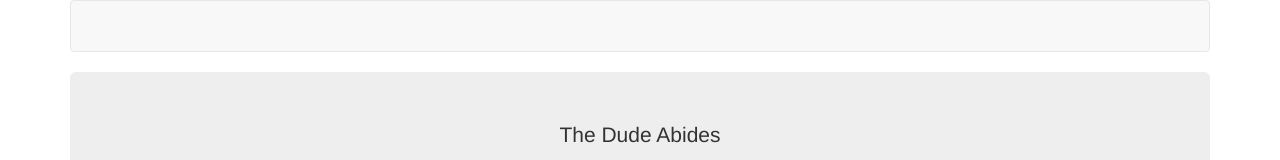
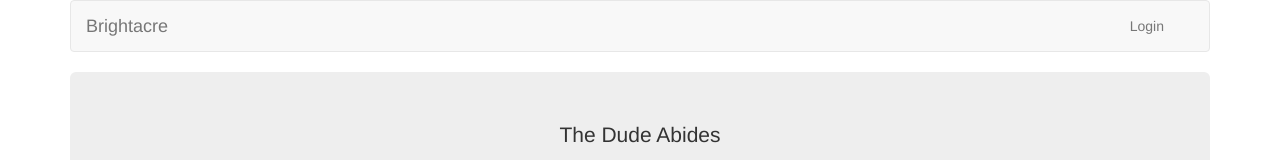
Before and after one commit to roymcfarland/brightacre-law, a website: page app/public/index.html in a window 1280 px wide. Shown: the top 160 px of the page. Drawn offline with nearby package versions, Linux system fonts and the light colour scheme.

Commit message:
small edits to home.html

```diff
--- a/app/public/index.html
+++ b/app/public/index.html
@@ -6,7 +6,7 @@
   <head>
     <meta charset="utf-8">
     <meta name="viewport" content="width=device-width, initial-scale=1">
-    <title>Brightacre Law</title>
+    <title>Brightacre</title>
     <!-- ANGULAR ROUTING -->
     <base href="/">
     <!-- CSS -->
@@ -30,13 +30,13 @@
       <!-- Navbar -->
       <nav class="navbar navbar-default">
           <div class="navbar-header">
-            <a class="navbar-brand" href="/"></a>
+            <a class="navbar-brand" href="/">Brightacre</a>
           </div> <!-- ./navbar-header -->
           <div class="navbar-collapse">
             <ul class="nav navbar-nav navbar-right">
               <li><a href="/"></a></li>
               <li><a href="/"></a></li>
-              <li><a href="/"></a></li>
+              <li><a href="/">Login</a></li>
               <li><a href="/"></a></li>
             </ul> <!-- /.navbar-right -->
           </div> <!-- /.navbar-collapse -->
```
